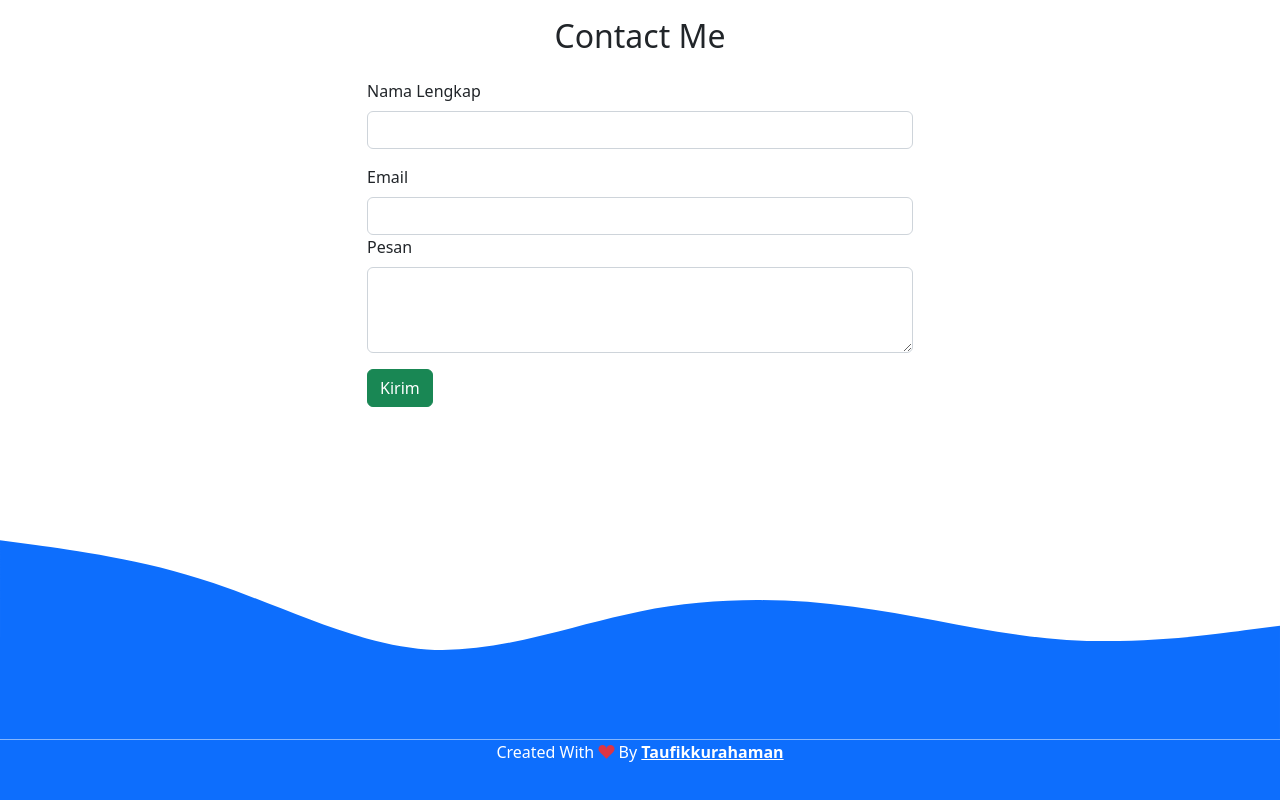
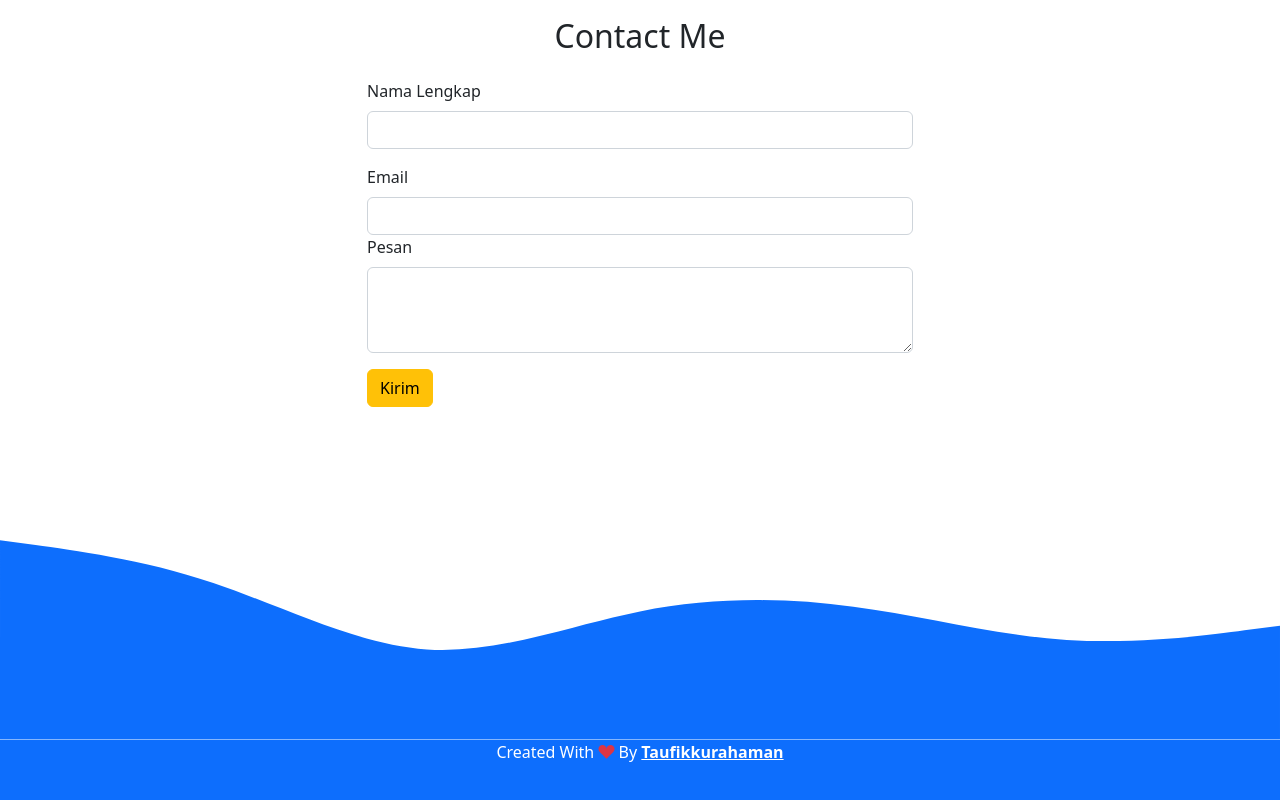
Before and after one commit to T4ufikkurahman/Portofolio_Abhy, a plain HTML site: page index.html in a window 1280 px wide. Shown: the part 2158-2958 px from the top of the page. Drawn offline with nearby package versions, Linux system fonts and the light colour scheme.

Commit message:
warna kuning

```diff
--- a/index.html
+++ b/index.html
@@ -150,7 +150,7 @@
                         <textarea class="form-control" id="pesan" rows="3"></textarea>
                       </div>
 
-                    <button type="submit" class="btn btn-success mb-5">Kirim</button>
+                    <button type="submit" class="btn btn-warning mb-5">Kirim</button>
                   </form>
 
             </div>
```
